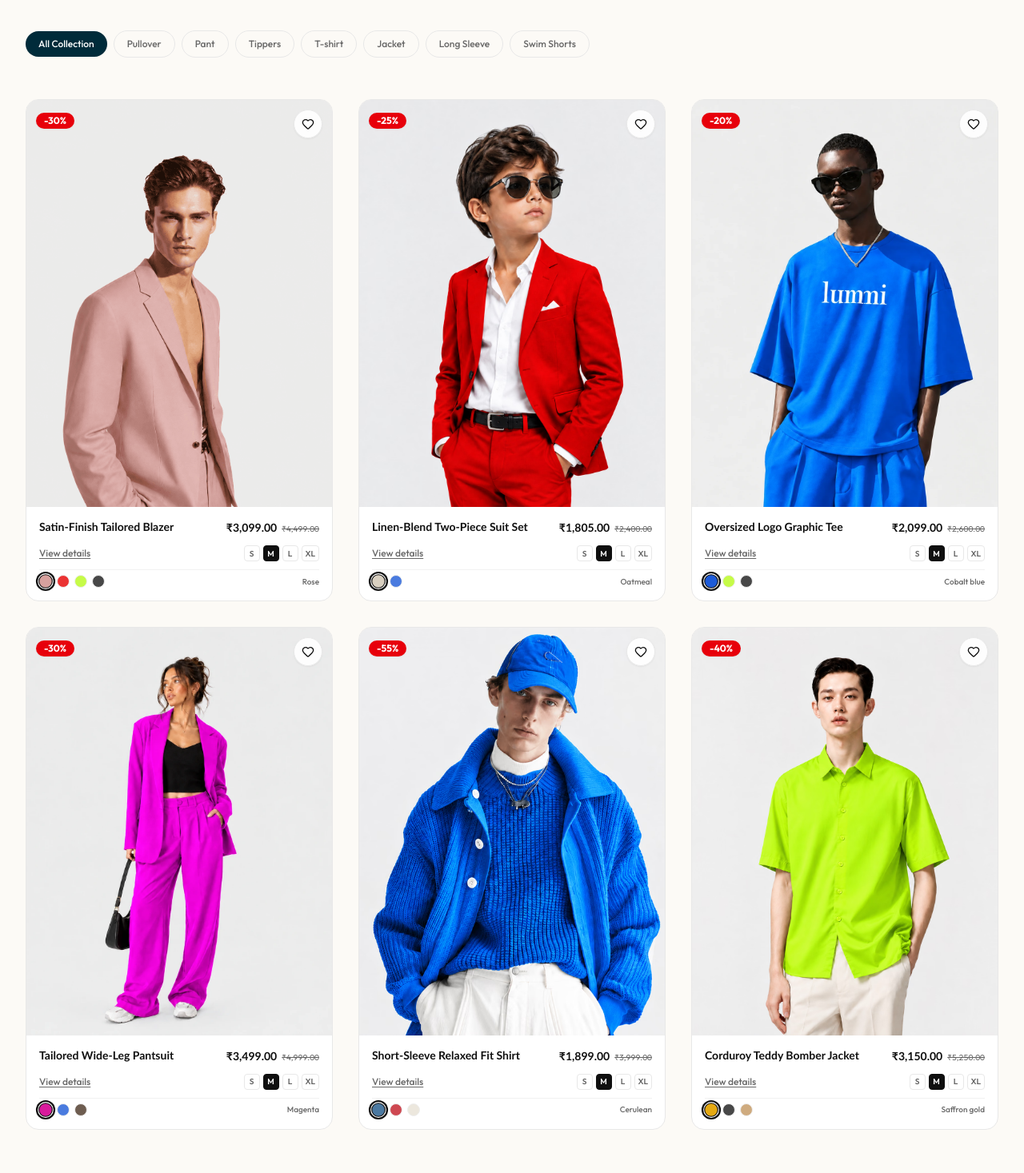
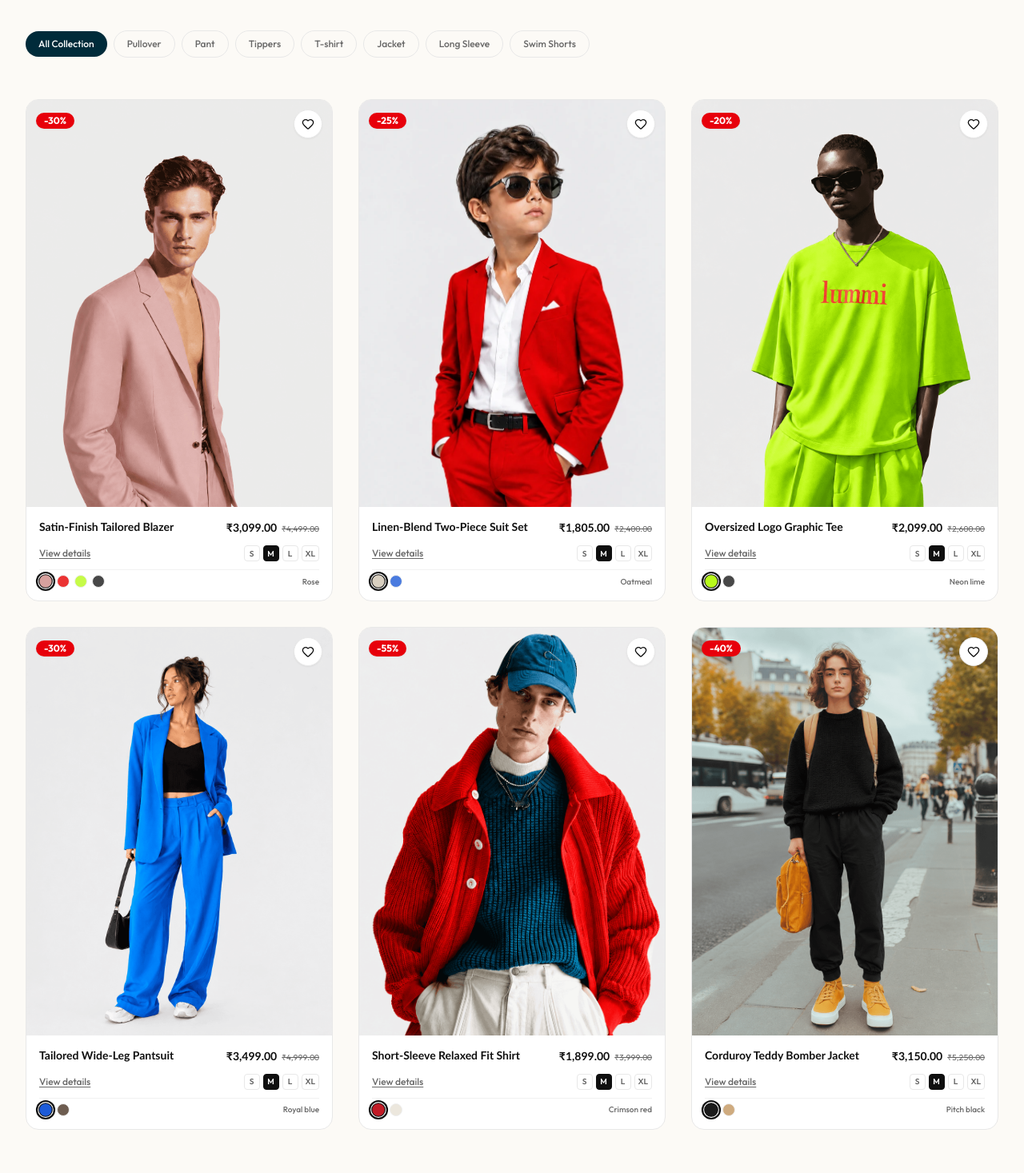
Before and after one commit to UnmarriedIdentity/TUW-Website, a Next.js app: page / in a window 1280 px wide. Shown: the part 1023-2490 px from the top of the page at 80% size. Built offline with nearby package versions, Linux system fonts and the light colour scheme.

Commit message:
feat(bestsellers): snappy Blackout hover animation, remove white blur overlays, and map to local product folders

```diff
--- a/src/app/page.tsx
+++ b/src/app/page.tsx
@@ -72,11 +72,11 @@ const BEST_SELLING_PRODUCTS: BestSellerItem[] = [
     discountPercent: 25,
     priceINR: 1805,
     compareAtPriceINR: 2400,
-    image: '/images/images/image%202.avif',
+    image: '/images/products/linen-suit/VGDui1szaI2AyRJ8NpHOYaN5lP0.webp',
     hoverImage: '/images/products/linen-suit/blue.png',
     isBestseller: true,
     colors: [
-      { name: 'Oatmeal', hex: '#D9D0C1', image: '/images/images/image%202.avif' },
+      { name: 'Oatmeal', hex: '#D9D0C1', image: '/images/products/linen-suit/VGDui1szaI2AyRJ8NpHOYaN5lP0.webp' },
       { name: 'Royal Blue', hex: '#1D5BD8', image: '/images/products/linen-suit/blue.png' },
     ],
     sizes: ['S', 'M', 'L', 'XL'],
@@ -86,15 +86,14 @@ const BEST_SELLING_PRODUCTS: BestSellerItem[] = [
     slug: 'oversized-logo-graphic-tee',
     title: 'Oversized Logo Graphic Tee',
     category: 'T-shirt',
-    colorCount: 3,
+    colorCount: 2,
     discountPercent: 20,
     priceINR: 2099,
     compareAtPriceINR: 2600,
-    image: '/images/images/image%203.webp',
-    hoverImage: '/images/products/graphic-tee/lime.png',
+    image: '/images/products/graphic-tee/lime.png',
+    hoverImage: '/images/products/graphic-tee/black.webp',
     isBestseller: true,
     colors: [
-      { name: 'Cobalt Blue', hex: '#1D5BD8', image: '/images/images/image%203.webp' },
       { name: 'Neon Lime', hex: '#B8FA1B', image: '/images/products/graphic-tee/lime.png' },
       { name: 'Noir Black', hex: '#1B1B1B', image: '/images/products/graphic-tee/black.webp' },
     ],
@@ -105,14 +104,13 @@ const BEST_SELLING_PRODUCTS: BestSellerItem[] = [
     slug: 'tailored-wide-leg-pantsuit',
     title: 'Tailored Wide-Leg Pantsuit',
     category: 'Pant',
-    colorCount: 3,
+    colorCount: 2,
     discountPercent: 30,
     priceINR: 3499,
     compareAtPriceINR: 4999,
-    image: '/images/images/image%204.webp',
-    hoverImage: '/images/products/pantsuit/blue.png',
+    image: '/images/products/pantsuit/blue.png',
+    hoverImage: '/images/products/pantsuit/brown.webp',
     colors: [
-      { name: 'Magenta', hex: '#D81B9C', image: '/images/images/image%204.webp' },
       { name: 'Royal Blue', hex: '#1D5BD8', image: '/images/products/pantsuit/blue.png' },
       { name: 'Espresso Brown', hex: '#4A3525', image: '/images/products/pantsuit/brown.webp' },
     ],
@@ -123,14 +121,13 @@ const BEST_SELLING_PRODUCTS: BestSellerItem[] = [
     slug: 'short-sleeve-relaxed-fit-shirt',
     title: 'Short-Sleeve Relaxed Fit Shirt',
     category: 'Long Sleeve',
-    colorCount: 3,
+    colorCount: 2,
     discountPercent: 55,
     priceINR: 1899,
     compareAtPriceINR: 3999,
-    image: '/images/images/image%205.avif',
-    hoverImage: '/images/products/relaxed-shirt/red.png',
+    image: '/images/products/relaxed-shirt/red.png',
+    hoverImage: '/images/products/relaxed-shirt/ecru.webp',
     colors: [
-      { name: 'Cerulean', hex: '#4B79A1', image: '/images/images/image%205.avif' },
       { name: 'Crimson Red', hex: '#C21B26', image: '/images/products/relaxed-shirt/red.png' },
       { name: 'Ecru Linen', hex: '#E8E2D5', image: '/images/products/relaxed-shirt/ecru.webp' },
     ],
@@ -141,15 +138,14 @@ const BEST_SELLING_PRODUCTS: BestSellerItem[] = [
     slug: 'corduroy-teddy-bomber-jacket',
     title: 'Corduroy Teddy Bomber Jacket',
     category: 'Jacket',
-    colorCount: 3,
+    colorCount: 2,
     discountPercent: 40,
     priceINR: 3150,
     compareAtPriceINR: 5250,
-    image: '/images/images/image%206.avif',
-    hoverImage: '/images/products/bomber-jacket/black.png',
+    image: '/images/products/bomber-jacket/black.png',
+    hoverImage: '/images/products/bomber-jacket/camel.png',
     isBestseller: true,
     colors: [
-      { name: 'Saffron Gold', hex: '#E5A912', image: '/images/images/image%206.avif' },
       { name: 'Pitch Black', hex: '#1B1B1B', image: '/images/products/bomber-jacket/black.png' },
       { name: 'Warm Camel', hex: '#C49760', image: '/images/products/bomber-jacket/camel.png' },
     ],
@@ -216,26 +212,26 @@ function BestSellingCard({
 
   return (
     <div className="group flex flex-col bg-store-surface rounded-2xl border border-store-border overflow-hidden transition-all duration-300 hover:border-store-action-primary/30 hover:shadow-lg">
-      {/* Image Container matching Blackout Template (Clean dual-image swap on hover) */}
+      {/* Image Container matching Blackout Template (Fast, clean dual-image swap on hover) */}
       <div className="relative aspect-card-tall w-full bg-store-cream overflow-hidden">
         <Link href={`/products/${item.slug}`} className="block relative w-full h-full">
-          {/* Default / Active Color Image (fades out on card hover only if card hover image is active) */}
+          {/* Default / Active Color Image */}
           <img
             src={displayImage}
             alt={`${item.title} ${activeColorName}`}
             loading="lazy"
-            className={`w-full h-full object-cover transition-all duration-500 ease-out group-hover:scale-105 ${
+            className={`w-full h-full object-cover transition-all duration-300 ease-out group-hover:scale-105 ${
               item.hoverImage && !hoveredColor ? 'group-hover:opacity-0' : ''
             }`}
           />
 
-          {/* Hover Image (Reveals smoothly on card hover if user is not hovering a swatch) */}
+          {/* Hover Image (Fast snappy reveal on card hover when not hovering a swatch) */}
           {item.hoverImage && !hoveredColor && (
             <img
               src={item.hoverImage}
               alt={`${item.title} hover view`}
               loading="lazy"
-              className="absolute inset-0 w-full h-full object-cover opacity-0 transition-all duration-500 ease-out group-hover:opacity-100 group-hover:scale-105 pointer-events-none"
+              className="absolute inset-0 w-full h-full object-cover opacity-0 transition-opacity duration-300 ease-out group-hover:opacity-100 group-hover:scale-105 pointer-events-none"
             />
           )}
         </Link>
@@ -255,7 +251,7 @@ function BestSellingCard({
           </div>
         ) : null}
 
-        {/* Wishlist Heart Button */}
+        {/* Wishlist Heart Button (Clean, crisp, no blur) */}
         <button
           type="button"
           aria-label={isFav ? 'Remove from wishlist' : 'Save to wishlist'}
@@ -264,23 +260,13 @@ function BestSellingCard({
             e.stopPropagation();
             onToggleWishlist();
           }}
-          className="absolute top-3 right-3 z-10 w-9 h-9 rounded-full bg-white/90 backdrop-blur-xs border border-store-border flex items-center justify-center text-store-text-primary hover:bg-white hover:scale-110 active:scale-90 transition-all cursor-pointer shadow-xs"
+          className="absolute top-3 right-3 z-10 w-9 h-9 rounded-full bg-white border border-store-border flex items-center justify-center text-store-text-primary hover:scale-110 active:scale-95 transition-transform duration-150 cursor-pointer shadow-xs"
         >
           <Heart
             size={16}
             className={isFav ? 'fill-secondary-purple text-secondary-purple' : 'text-store-text-primary'}
           />
         </button>
-
-        {/* Quick View Pill (Slides Up on Card Hover, Blackout style) */}
-        <Link
-          href={`/products/${item.slug}`}
-          aria-label={`Quick view ${item.title}`}
-          className="absolute inset-x-4 bottom-3 z-10 flex items-center justify-center gap-1.5 py-2.5 rounded-full bg-white/95 backdrop-blur-md border border-white/60 text-store-text-primary font-sans text-2xs font-semibold tracking-luxury uppercase shadow-md opacity-0 translate-y-2 group-hover:opacity-100 group-hover:translate-y-0 group-focus-within:opacity-100 group-focus-within:translate-y-0 focus-visible:opacity-100 focus-visible:translate-y-0 transition-all duration-200"
-        >
-          <span>Quick View</span>
-          <ArrowRight size={12} />
-        </Link>
       </div>
 
       {/* Product Details matching Blackout Specimen */}
--- a/src/components/commerce/ProductCard.tsx
+++ b/src/components/commerce/ProductCard.tsx
@@ -56,7 +56,7 @@ export default function ProductCard({ product, className = '' }: ProductCardProp
           <ImageWithFallback
             src={activeImage}
             alt={product.title}
-            className="w-full h-full object-cover transition-transform duration-500 ease-out group-hover:scale-105"
+            className="w-full h-full object-cover transition-transform duration-300 ease-out group-hover:scale-105"
           />
         </Link>
 
@@ -64,13 +64,13 @@ export default function ProductCard({ product, className = '' }: ProductCardProp
         <div className="absolute top-3 left-3 flex flex-col gap-1.5 pointer-events-none z-10">
           {product.isNew && <Badge variant="dark">New</Badge>}
           {product.videoUrl && (
-            <span className="inline-flex items-center gap-1 px-2 py-0.5 rounded-full text-[10px] font-semibold tracking-wider uppercase bg-[#1A1A1A]/85 text-white backdrop-blur-xs">
+            <span className="inline-flex items-center gap-1 px-2 py-0.5 rounded-full text-[10px] font-semibold tracking-wider uppercase bg-[#1A1A1A]/85 text-white">
               ▶ Reel
             </span>
           )}
           {product.isBestseller && <Badge variant="neutral">Bestseller</Badge>}
           {product.sustainabilityBadge && (
-            <Badge variant="outline" className="bg-white/80 backdrop-blur-xs">
+            <Badge variant="outline" className="bg-white">
               {product.sustainabilityBadge}
             </Badge>
           )}
@@ -85,7 +85,7 @@ export default function ProductCard({ product, className = '' }: ProductCardProp
             e.stopPropagation();
             toggleWishlist(product.id);
           }}
-          className="absolute top-3 right-3 w-9 h-9 rounded-full bg-white/90 backdrop-blur-xs border border-[#E2DDCF] flex items-center justify-center text-[#1A1A1A] hover:bg-white transition-transform active:scale-90 z-10 shadow-xs"
+          className="absolute top-3 right-3 w-9 h-9 rounded-full bg-white border border-[#E2DDCF] flex items-center justify-center text-[#1A1A1A] hover:scale-110 active:scale-95 transition-transform duration-150 z-10 shadow-xs"
         >
           <Heart
             size={16}
--- a/state-for-agents/tasks.json
+++ b/state-for-agents/tasks.json
@@ -16,9 +16,9 @@
   },
   "session": {
     "branch": "preview",
-    "tip": "1671c60",
+    "tip": "0a26a57",
     "unpushed": [
-      "1671c60"
+      "0a26a57"
     ],
     "next_up": "Browser visual audit across 360/768/1024/1440px viewports",
     "pending_verifications": [],
```
Also changed, not shown: public/images/products/linen-suit/VGDui1szaI2AyRJ8NpHOYaN5lP0.webp (added).
